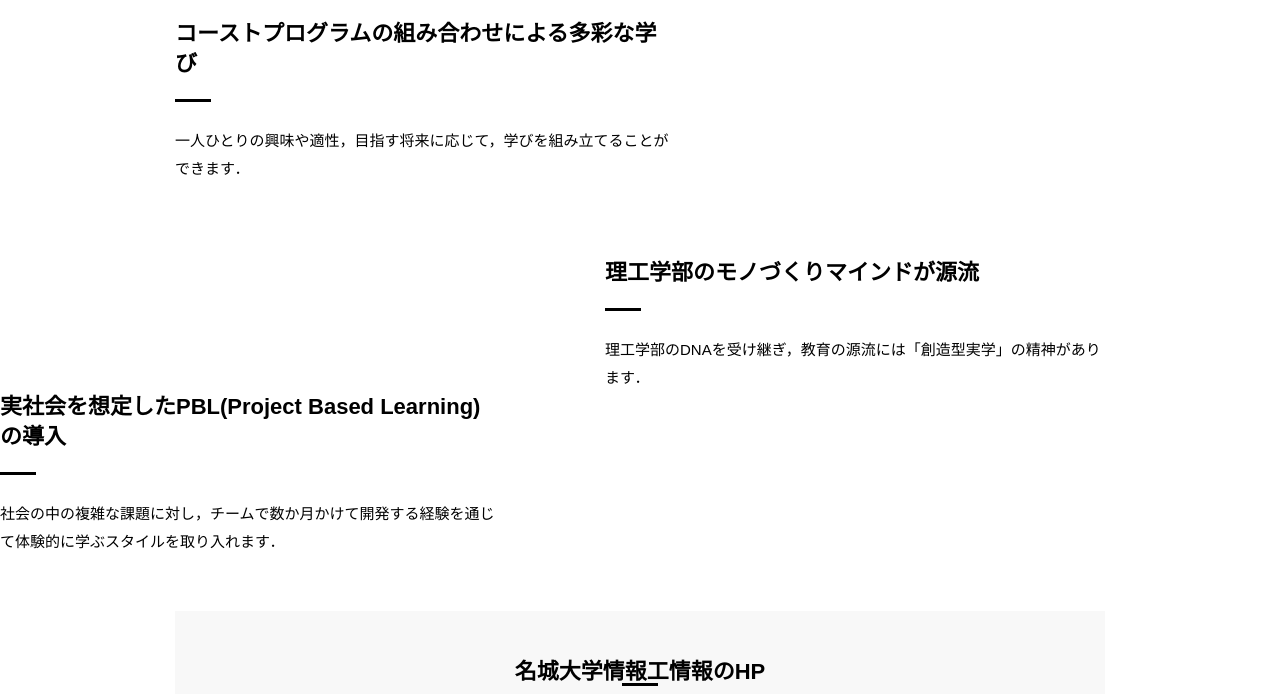
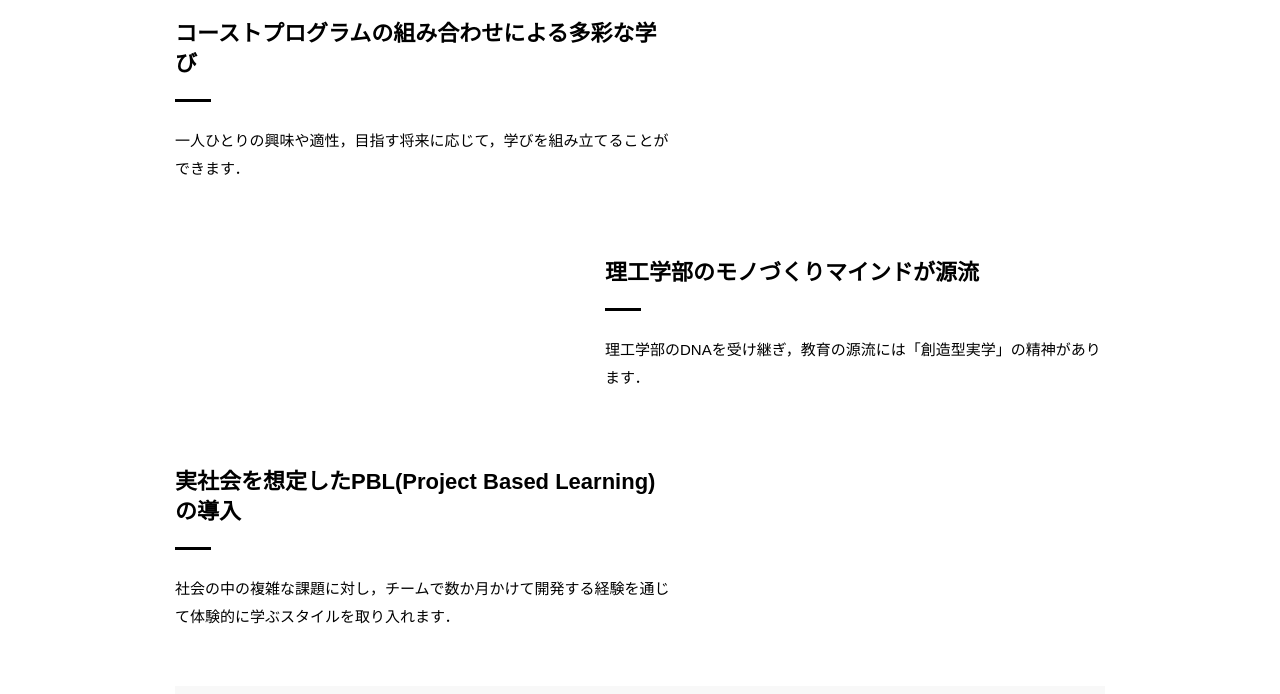
Before and after one commit to MatsuTakusan/2024-06-03, a plain HTML site: page concept.html in a window 1280 px wide. Shown: the part 476-1170 px from the top of the page. Drawn offline with Linux system fonts and the light colour scheme; a script that the page names is missing; a web font is replaced by a local one.

Commit message:
Add files via upload

```diff
--- a/concept.html
+++ b/concept.html
@@ -48,7 +48,7 @@
                     </div>
                 </div>
             </div>
-            <div clas="feature">
+            <div class="feature">
                 <div class="feature-text">
                     <h2>実社会を想定したPBL(Project Based Learning)の導入</h2>
                     <p>社会の中の複雑な課題に対し，チームで数か月かけて開発する経験を通じて体験的に学ぶスタイルを取り入れます．</p>
```
